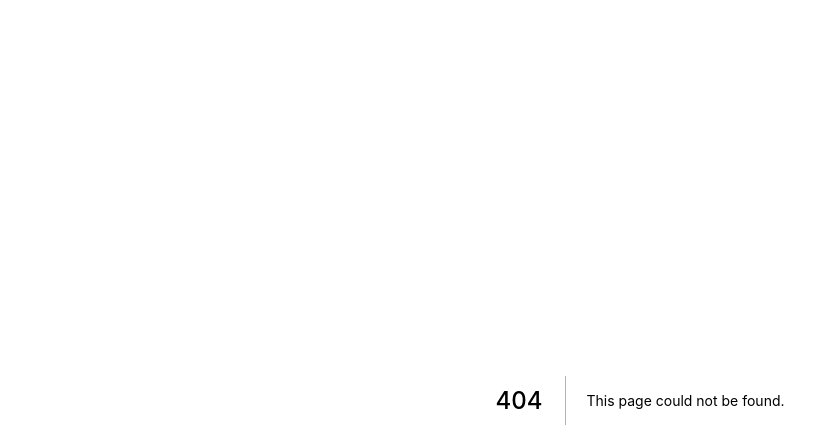
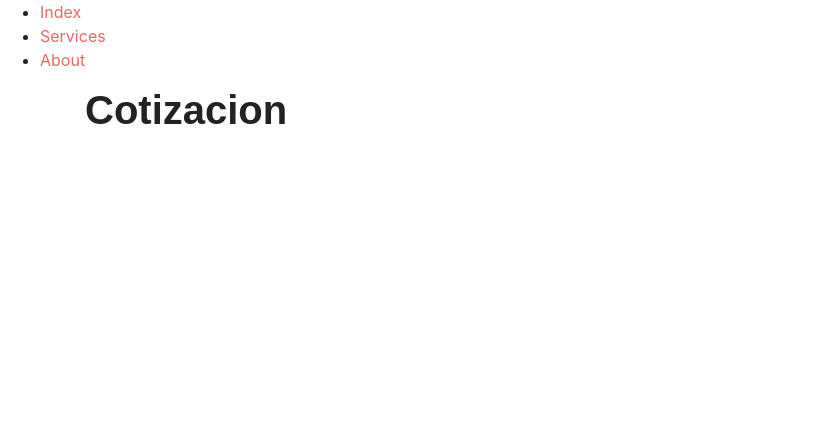
Before and after one commit to tonyinuma/practice-nextjs, a Next.js app: page /cotizacion in a window 1280 px wide. Before the commit this address had no page. Shown: the top 448 px of the page, without its empty margins (0-824 px from the left). Built offline with nearby package versions, Linux system fonts and the light colour scheme; a web font is replaced by a local one.

Commit message:
add: page cotizacion

```diff
--- /dev/null
+++ b/pages/cotizacion.js
@@ -0,0 +1,16 @@
+import React from 'react'
+import Container from "../components/container";
+import Head from "next/head";
+
+const Cotizacion = () => {
+    return <Container>
+        <Head>
+            <title>Cotizacion</title>
+        </Head>
+        <div className="container">
+            <h1>Cotizacion</h1>
+        </div>
+    </Container>
+}
+
+export default Cotizacion
```
